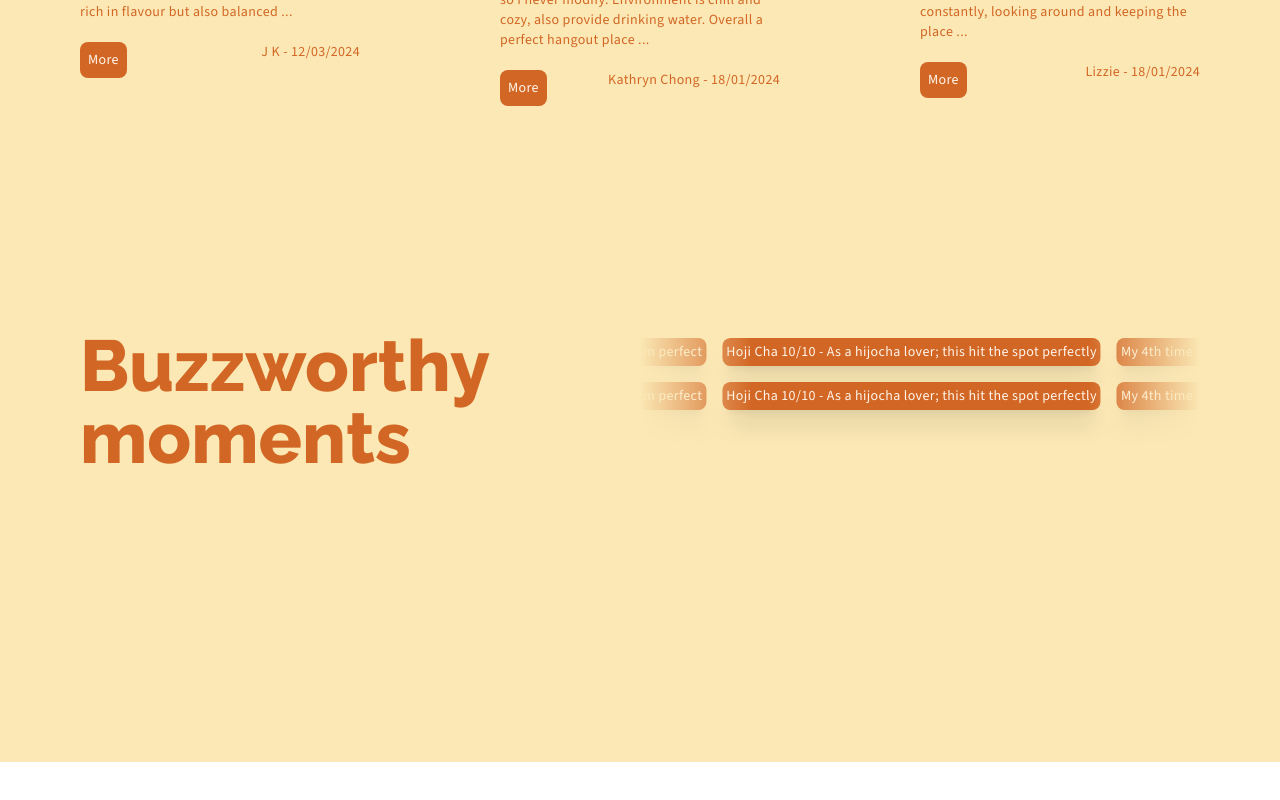
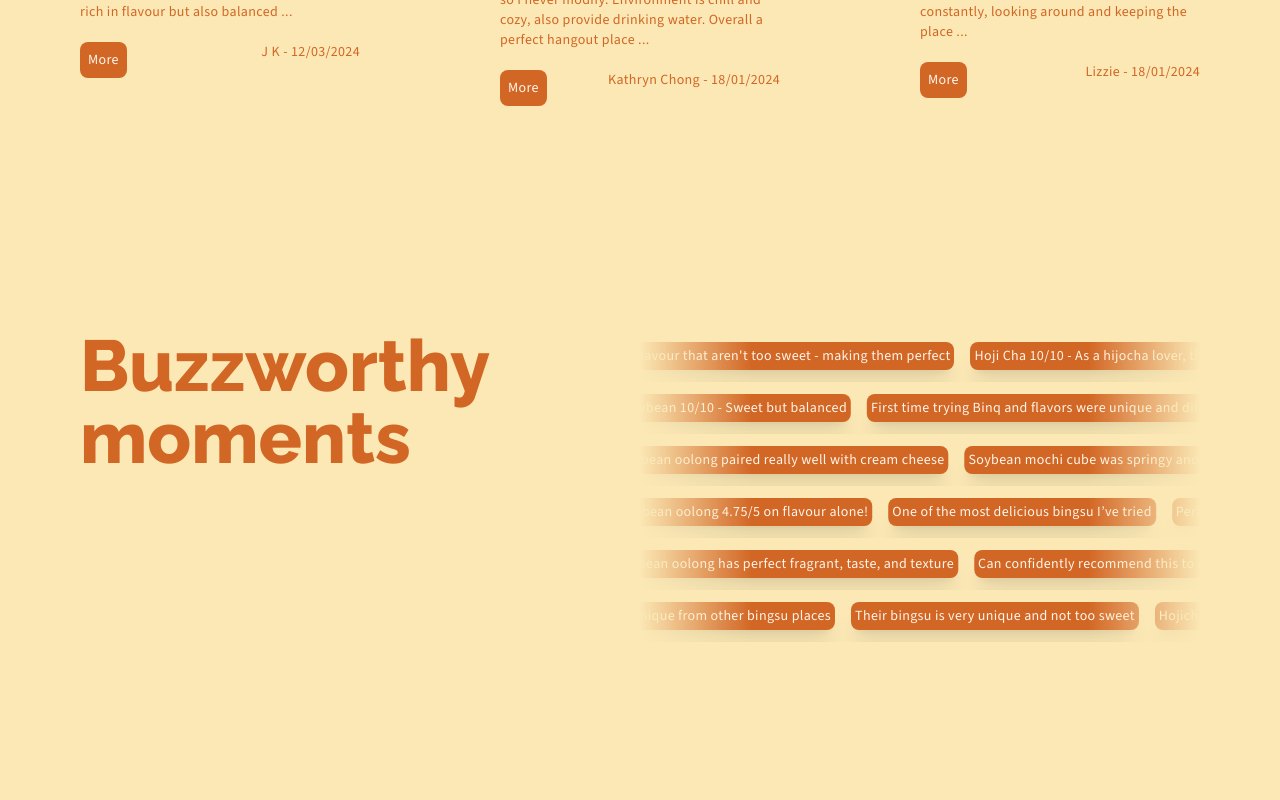
Before and after one commit to 25Ericcheong/binq, a Vue app: page / in a window 1280 px wide. Shown: the part 6256-7056 px from the top of the page. Before the commit the page ends 7018 px from the top, so only its background shows below. Built offline with nearby package versions, Linux system fonts and the light colour scheme.

Commit message:
feat: Implemented sliding animation feature for tags

```diff
--- a/src/components/OurMentions.vue
+++ b/src/components/OurMentions.vue
@@ -3,20 +3,36 @@ import { getImageUrl } from "@/util/Image.js";
 import { onMounted, ref } from "vue";
 
 const moments = ref<string[]>([
-  "Several choices of flavour which are not too sweet - making them perfect",
-  "Hoji Cha 10/10 - As a hijocha lover; this hit the spot perfectly",
-  "My 4th time being here and I love their oolong peach, soybean and matcha",
-  "Roasted Soybean 10/10 - Slightly sweeter but balanced",
-  "My first time trying Binq and flavors were unique and different; making them refreshing!",
+  "A variety of flavour that aren't too sweet - making them perfect",
+  "Hoji Cha 10/10 - As a hijocha lover, this hits the spot perfectly",
+  "My 4th time here and I still love their oolong peach, soybean and matcha",
+  "Roasted Soybean 10/10 - Sweet but balanced",
+  "First time trying Binq and flavors were unique and different; making them refreshing!",
   "Matcha 9/10 - Full of matcha flavour in every bite",
-  "Roasted soybean oolong paired really well with cream chees",
-  "Perhaps one of the best bingsu in town in terms of that fine snowflake like texture",
-  "Shaved ice was light and soybean mochi cube was springy and nicely paired with lots of brown sugar jelly",
+  "Roasted soybean oolong paired really well with cream cheese",
+  "Soybean mochi cube was springy and nicely paired with sugar jelly",
+  "Their soya bean coated mochi cubes were absolutely delish!",
+  "Roasted soybean oolong 4.75/5 on flavour alone!",
   "One of the most delicious bingsu I’ve tried",
-  "Their soya bean coated mochi cubes were absolutely delish!",
-  "Roasted soybean oolong 4.75 out of 5 on flavour alone!",
+  "Perhaps one of the best bingsu in town",
   "My favourite will be their signature oolong and soya",
-  "Tried their roasted soybean oolong and so satisfied with it. It has the perfect fragrant, taste, and texture",
+  "Roasted soybean oolong has perfect fragrant, taste, and texture",
+  "Can confidently recommend this to all the bingsu lovers",
+  "As a korean, it is similar to Korean red bean shaved ice - tastes just like home",
+  "Flavors are unique from other bingsu places",
+  "Their bingsu is very unique and not too sweet",
+  "Hojicha is by far the richest bingsu I have ever tried!",
+  "Their soya bean coated mochi cubes were absolutely delish",
+]);
+
+// only used for/when animation is in effect
+const momentsParts = ref<string[][]>([
+  moments.value.slice(0, 3),
+  moments.value.slice(3, 6),
+  moments.value.slice(6, 9),
+  moments.value.slice(9, 13),
+  moments.value.slice(13, 16),
+  moments.value.slice(16),
 ]);
 
 const isReducedMotion = ref<boolean>(
@@ -29,6 +45,21 @@ function addAnimation() {
 
   scrollers.forEach((scroller) => {
     scroller.setAttribute("data-animated", "true");
+
+    const scrollerInner = scroller.querySelector(".scroller-inner");
+
+    if (scrollerInner !== null) {
+      const scrollerContent = Array.from(scrollerInner.children);
+
+      scrollerContent.forEach((item) => {
+        // so animated translation has no odd gap in repeating translation animation
+        const duplicatedItem = item.cloneNode(true) as Element;
+
+        // ensure this doesn't show up for screen readers
+        duplicatedItem.setAttribute("aria-hidden", "true");
+        scrollerInner.appendChild(duplicatedItem);
+      });
+    }
   });
 }
 
@@ -160,9 +191,9 @@ onMounted(() => {
         </h1>
       </div>
       <div
-        class="scroller max-w-[50%] body-font text-xl sm:text-2xl lg:text-sm xl:text-xl xxl:text-2xl tracking-wide"
+        class="max-w-[50%] body-font text-xl sm:text-2xl lg:text-sm xl:text-xl xxl:text-2xl tracking-wide"
       >
-        <div v-if="isReducedMotion">
+        <div class="scroller" v-if="isReducedMotion">
           <ul class="scroller-inner">
             <li
               class="text-creamwhitebq bg-darkorangebq p-1 rounded-lg shadow-xl"
@@ -172,19 +203,11 @@ onMounted(() => {
             </li>
           </ul>
         </div>
-        <div v-else>
+        <div v-else v-for="momentPart in momentsParts" class="scroller">
           <ul class="scroller-inner">
             <li
               class="text-creamwhitebq bg-darkorangebq p-1 rounded-lg shadow-xl"
-              v-for="moment in moments"
-            >
-              {{ moment }}
-            </li>
-          </ul>
-          <ul class="scroller-inner">
-            <li
-              class="text-creamwhitebq bg-darkorangebq p-1 rounded-lg shadow-xl"
-              v-for="moment in moments"
+              v-for="moment in momentPart"
             >
               {{ moment }}
             </li>
@@ -219,7 +242,7 @@ onMounted(() => {
   .scroller-inner {
     width: max-content;
     flex-wrap: nowrap;
-    padding-block: 0.5rem;
+    padding-block: 0.75rem;
     animation: scroll 80s linear infinite;
 
     li {
@@ -232,7 +255,7 @@ onMounted(() => {
 @keyframes scroll {
   to {
     /* -0.5rem came from the 1rem gap for each tag where 0.5rem is used per side of tag */
-    transform: translate(calc(-100% - 0.5rem));
+    transform: translate(calc(-50% - 0.5rem));
   }
 }
 </style>
```
